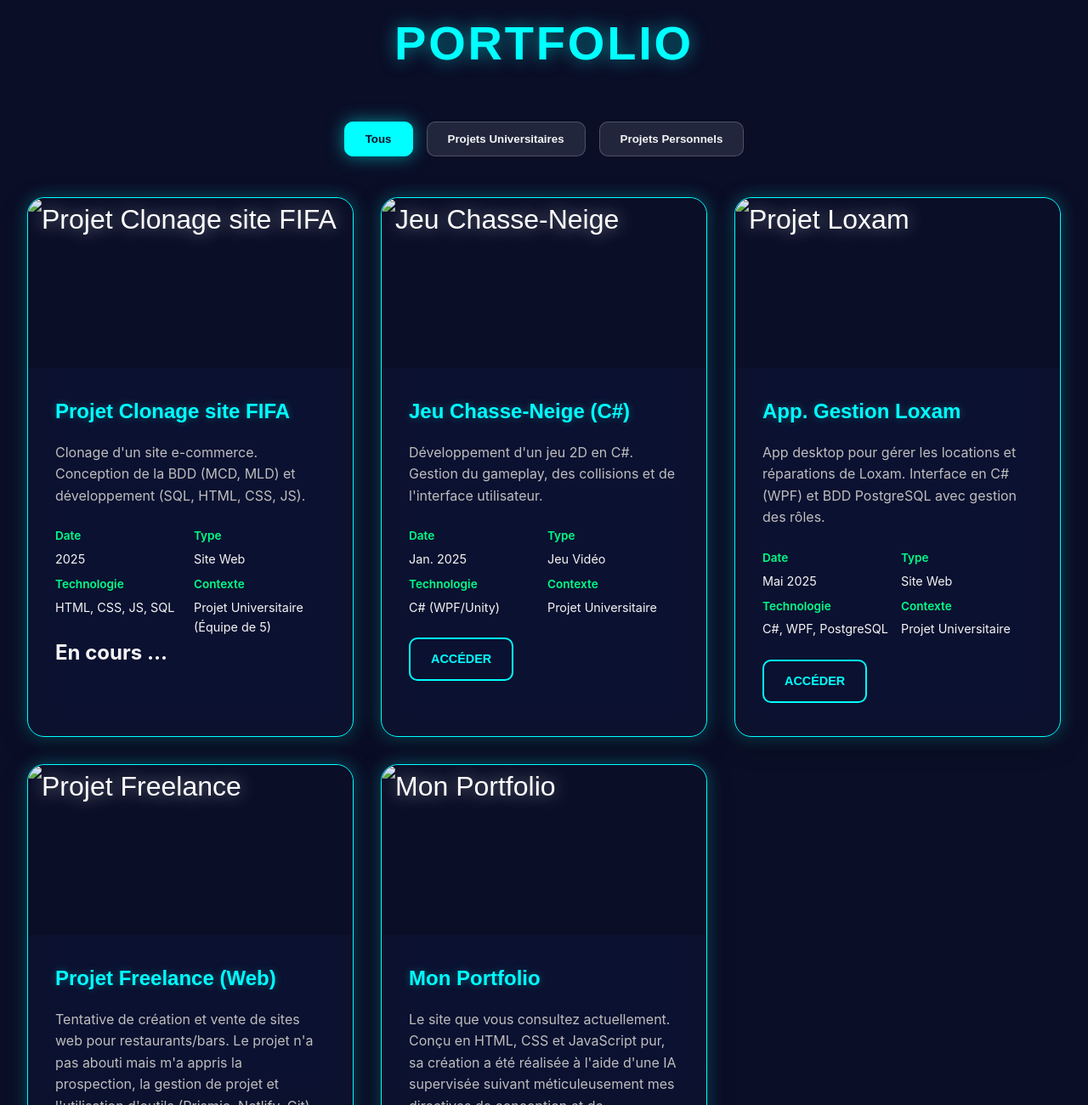
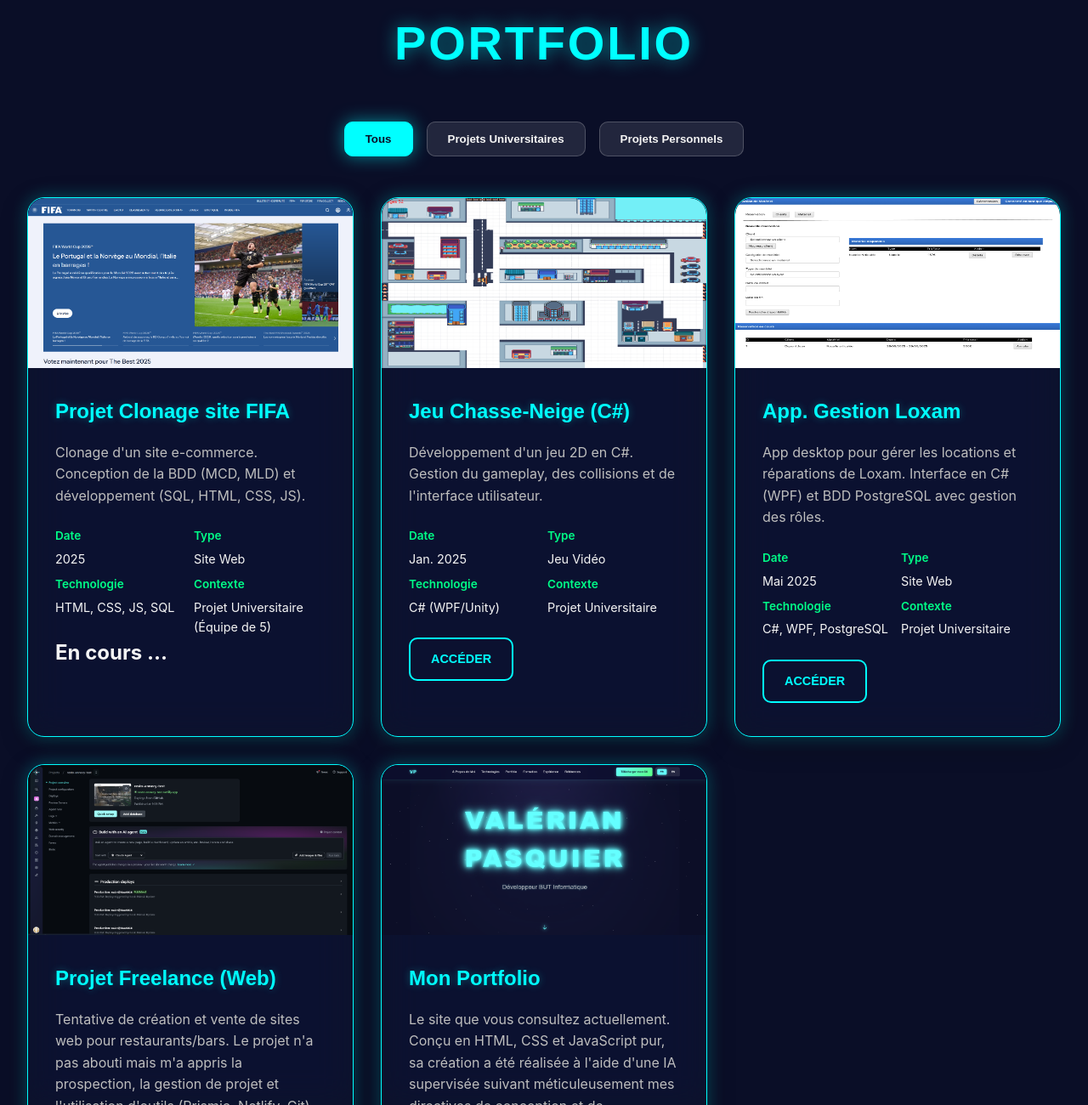
Before and after one commit to YourInMyRetro/portfolio-but, a plain HTML site: page index.html in a window 1280 px wide. Shown: the part 2372-3672 px from the top of the page at 85% size. Drawn offline with Linux system fonts and the light colour scheme.

```diff
--- a/index.html
+++ b/index.html
@@ -173,7 +173,7 @@
         <div class="portfolio-grid">
 
             <div class="glass-card project-card" data-category="universitaire">
-                <img src="assets/FIFA.png" alt="Projet Clonage site FIFA" class="project-image">
+                <img src="assets/siteFifa.png" alt="Projet Clonage site FIFA" class="project-image">
                 <div class="project-content">
                     <h3 class="project-title"><span data-key="project_ecommerce_title">Projet Clonage site FIFA</span></h3>
                     <p class="project-description"><span data-key="project_ecommerce_desc">...</span></p>
@@ -188,7 +188,7 @@
             </div>
 
             <div class="glass-card project-card" data-category="universitaire">
-                <img src="assets/jeuChasseNeige.png" alt="Jeu Chasse-Neige" class="project-image">
+                <img src="assets/chasseNeige.png" alt="Jeu Chasse-Neige" class="project-image">
                 <div class="project-content">
                     <h3 class="project-title"><span data-key="project_snow_title">Jeu Chasse-Neige (C#)</span></h3>
                     <p class="project-description"><span data-key="project_snow_desc">...</span></p>
@@ -203,7 +203,7 @@
             </div>
 
             <div class="glass-card project-card" data-category="universitaire">
-                <img src="assets/SAE_Loxam.png" alt="Projet Loxam" class="project-image">
+                <img src="assets/siteLoxam.png" alt="Projet Loxam" class="project-image">
                 <div class="project-content">
                     <h3 class="project-title"><span data-key="project_loxam_title">Site Location Loxam</span></h3>
                     <p class="project-description"><span data-key="project_loxam_desc">...</span></p>
@@ -218,7 +218,7 @@
             </div>
 
             <div class="glass-card project-card" data-category="personnel">
-                <img src="assets/ProjetPersonnel.png" alt="Projet Freelance" class="project-image">
+                <img src="assets/siteWeb.png" alt="Projet Freelance" class="project-image">
                 <div class="project-content">
                     <h3 class="project-title"><span data-key="project_freelance_title">Projet Freelance (Web)</span></h3>
                     <p class="project-description"><span data-key="project_freelance_desc">...</span></p>
@@ -233,7 +233,7 @@
             </div>
 
             <div class="glass-card project-card" data-category="personnel">
-                <img src="assets/ScreenPortfolio.png" alt="Mon Portfolio" class="project-image">
+                <img src="assets/portfolio.png" alt="Mon Portfolio" class="project-image">
                 <div class="project-content">
                     <h3 class="project-title"><span data-key="project_this_title">Mon Portfolio</span></h3>
                     <p class="project-description"><span data-key="project_this_desc">...</span></p>
```
Also changed, not shown: assets/chasseNeige.png (added), assets/portfolio.png (added), assets/siteFifa.png (added), assets/siteLoxam.png (added), assets/siteWeb.png (added).
